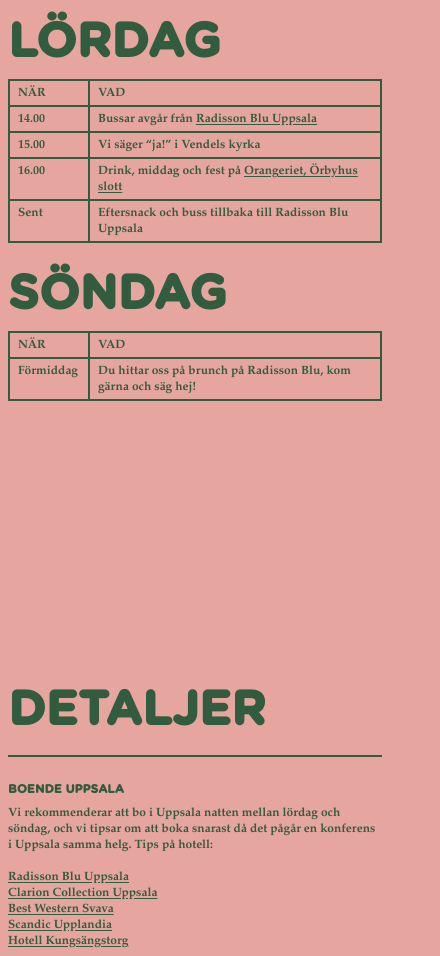
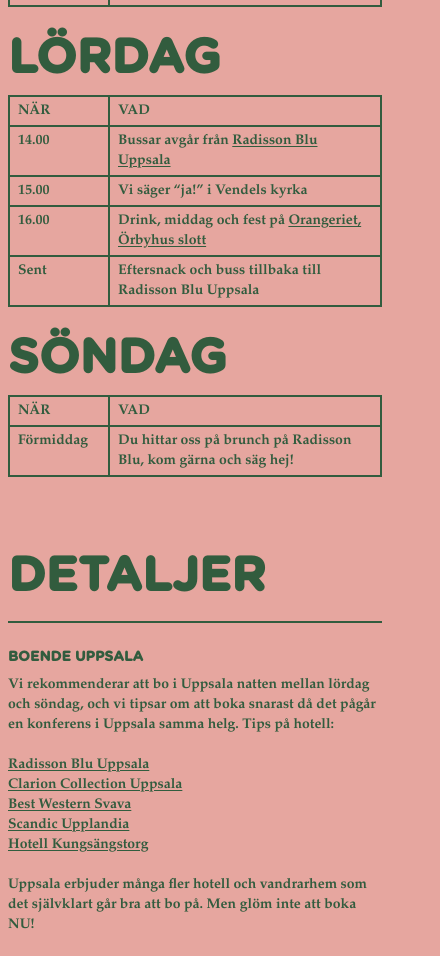
Before and after one commit to agshu/agnesochmartin, a React (Create React App) app: page / in a window 390 px wide. Shown: the part 1021-1977 px from the top of the page, 440 px wide, since content can reach past the window. Built offline with nearby package versions, Linux system fonts and the light colour scheme.

Commit message:
larger fonts

```diff
--- a/src/App.js
+++ b/src/App.js
@@ -12,6 +12,7 @@
       <Element name="startpage">
         <Startpage />
       </Element>
+      <div className="flex flex-col gap-14">
         <Element name="schedule">
           <SchedulePage />
         </Element>
@@ -21,7 +22,10 @@
         <Element name="rsvp">
           <RSVP />
         </Element>
-      <div className="text-[3rem] uppercase pb-10 font-bold">Puss & kram!</div>
+        <div className="text-[3rem] uppercase pb-10 font-bold text-center">
+          Puss & kram!
+        </div>
+      </div>
     </div>
   );
 }
--- a/src/components/Banner.jsx
+++ b/src/components/Banner.jsx
@@ -8,7 +8,7 @@
         to="rsvp"
         smooth={true}
         duration={500}
-        offset={-10}
+        offset={-50}
         className="flex animate-marquee"
       >
         <div className="flex">
--- a/src/components/InfoPage.jsx
+++ b/src/components/InfoPage.jsx
@@ -3,23 +3,19 @@
 
 export const InfoPage = () => {
   return (
-    <div className="p-2 lg:p-0 h-[120dvh] lg:h-[110dvh] w-[100dvw] lg:w-[70dvw]">
-      <h2 className="text-[3rem] font-bold uppercase mb-2">Detaljer</h2>
+    <div className="p-2 lg:p-0 w-[100dvw] lg:w-[70dvw]">
+      <h2 data-aos="fade-up" className="text-[3rem] font-bold uppercase mb-2">
+        Detaljer
+      </h2>
       {EventDetails.map((event, index) => (
         <div
           key={index}
-          className="py-6 border border-0 border-t-2 border-green lg:grid lg:grid-cols-2 lg:gap-4 lg:items-center "
+          className="py-6 border border-0 border-t-2 border-green lg:grid lg:grid-cols-2 lg:gap-4 lg:items-center last:pb-0"
         >
-          <h2
-            data-aos="fade-up"
-            className="text-xs lg:text-sm font-bold uppercase mb-2"
-          >
+          <h2 data-aos="fade-up" className="text-sm font-bold uppercase mb-2">
             {event.title}
           </h2>
-          <div
-            data-aos="fade-up"
-            className="text-xs lg:text-sm font-[Garamond] font-bold"
-          >
+          <div data-aos="fade-up" className="text-sm font-[Garamond] font-bold">
             {event.content}
           </div>
         </div>
--- a/src/components/RSVP.jsx
+++ b/src/components/RSVP.jsx
@@ -33,20 +33,20 @@
 
 export const RSVP = () => {
   return (
-    <div className="flex flex-col h-[100vh] justify-center p-2 w-[100dvw] lg:w-[70dvw]">
+    <div className="flex flex-col justify-center p-2 w-[100dvw]">
       <h1
         data-aos="fade-up"
         className="text-[3rem] uppercase text-left leading-none font-bold mb-2"
       >
         Hoppas vi ses!?
       </h1>
-      <h3 data-aos="fade-up" className="uppercase mb-4">
-        OSA senast 6 juni
+      <h3 data-aos="fade-up" className="uppercase mb-4 text-sm">
+        OSA senast 6 juni. Är ni två? Osa varsin separat eller en tillsammans.
       </h3>
       <form
         data-aos="fade-up"
         action="https://docs.google.com/forms/d/e/1FAIpQLSdQQgarwVVdG2YnuhvywtzLcslRYXoYggUnzt7hK4_MV08Aig/formResponse"
-        className="grid grid-cols-[1fr_1fr] gap-2 font-[Garamond] font-bold uppercase"
+        className="grid grid-cols-[1fr_1fr] gap-2 font-[Garamond] font-bold uppercase text-sm"
       >
         <TextInput label="Förnamn" name="entry.1359921993" />
         <TextInput label="Efternamn" name="entry.753061884" />
--- a/src/components/Schedule.jsx
+++ b/src/components/Schedule.jsx
@@ -4,7 +4,7 @@
 
 const Schedule = ({ entries }) => {
   return (
-    <div className="relative flex flex-col gap-4 h-[100dvh]">
+    <div className="relative flex flex-col gap-4">
       {/* <img
         src={martin}
         alt="Martin"
@@ -17,21 +17,21 @@
           </h3>
           <div
             data-aos="fade-up"
-            className="grid grid-cols-[80px_auto] lg:grid-cols-[100px_auto] font-[Garamond] border-[0.5px] border-green text-xs lg:text-sm"
+            className="grid grid-cols-[100px_auto] lg:grid-cols-[100px_auto] font-[Garamond] border-[0.5px] border-green text-xs lg:text-sm"
           >
-            <div className="uppercase font-bold border-[0.5px] border-green px-2 py-1">
+            <div className="uppercase font-bold border-[0.5px] border-green px-2 py-1 text-sm">
               När
             </div>
-            <div className="uppercase font-bold border-[0.5px] border-green px-2 py-1">
+            <div className="uppercase font-bold border-[0.5px] border-green px-2 py-1 text-sm">
               Vad
             </div>
             {entry.activities.map((activity, idx) => (
               <React.Fragment key={idx}>
-                <div className="border-[0.5px] border-green px-2 py-1">
+                <div className="border-[0.5px] border-green px-2 py-1 text-sm">
                   {activity.time}
                 </div>
                 <div
-                  className="border-[0.5px] border-green px-2 py-1 [&>a]:underline [&>a]:underline-offset-2"
+                  className="border-[0.5px] border-green px-2 py-1 [&>a]:underline [&>a]:underline-offset-2 text-sm"
                   dangerouslySetInnerHTML={{ __html: activity.description }}
                 ></div>
               </React.Fragment>
--- a/src/index.css
+++ b/src/index.css
@@ -38,6 +38,7 @@
   font-family: "Gotham", sans-serif;
   -webkit-font-smoothing: antialiased;
   -moz-osx-font-smoothing: grayscale;
+  font-size: 16px;
 }
 
 body::-webkit-scrollbar {
```
Lines whose indentation alone changed are shown as unchanged.
